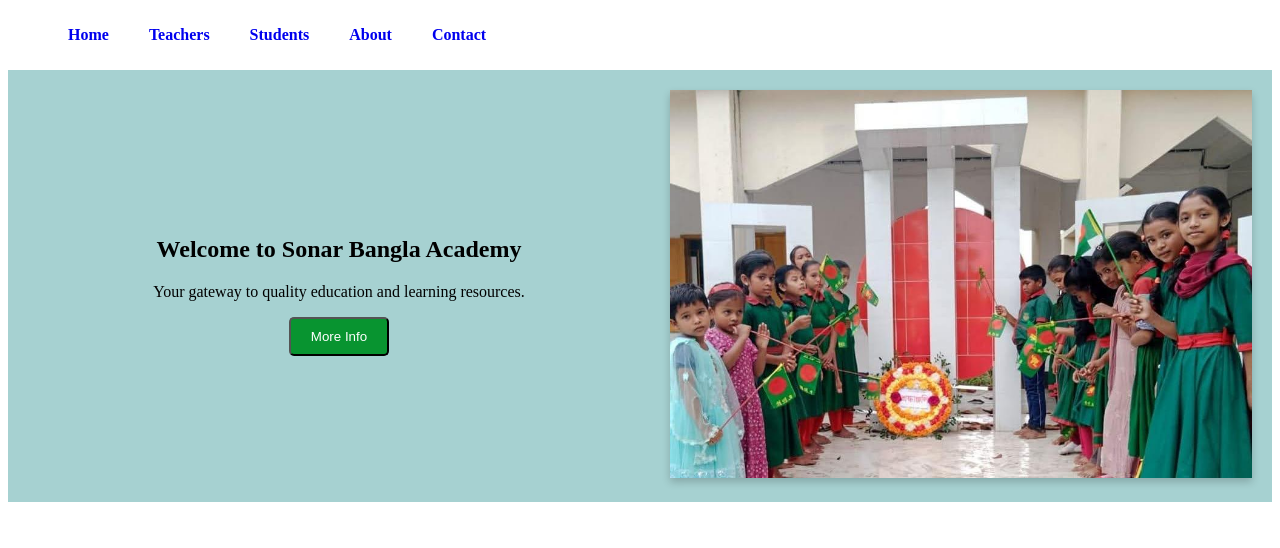
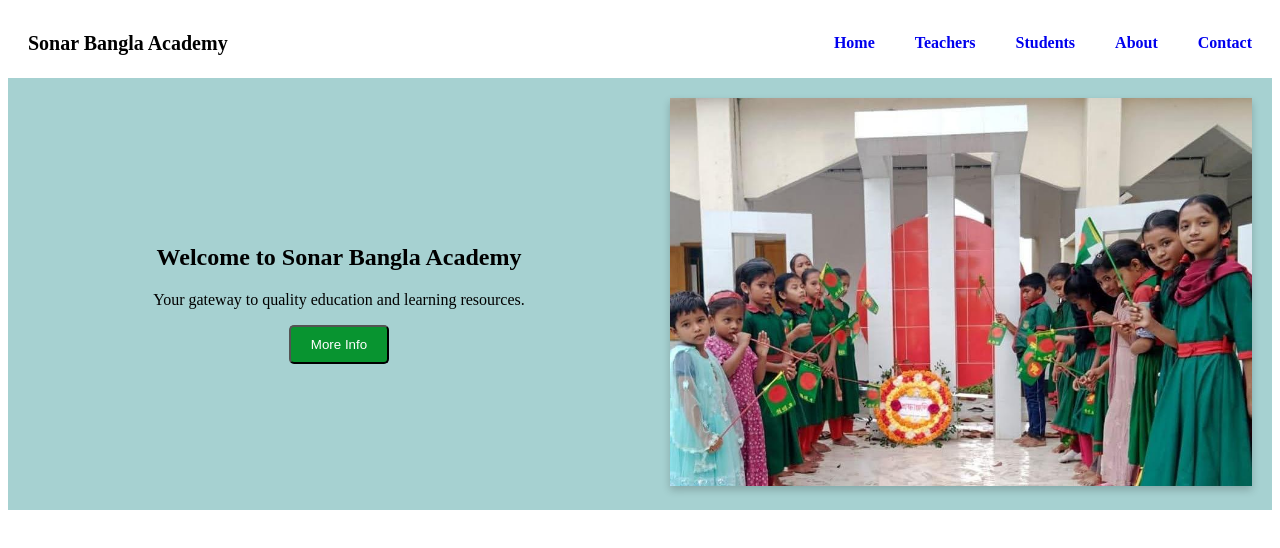
Before and after one commit to Robiul-Hosen/sonar-bangla-academy, a plain HTML site: page index.html in a window 1280 px wide. Drawn offline with Linux system fonts and the light colour scheme.

Commit message:
navber and banner work

```diff
--- a/Styles/style.css
+++ b/Styles/style.css
@@ -1,4 +1,12 @@
+nav{
+    display: flex;
+    justify-content: space-between;
+    align-items: center;
+
+
+}
 nav ul{
+
     display: flex;
     list-style: none;
     /* gap: 20px; */
@@ -17,6 +25,15 @@ nav ul li a{
 nav ul li:hover{
     background-color: #99babb;
     transform: translateY(-5px);
+}
+
+.logo a{
+  margin-left: 20px;
+   font-size: 20px;
+    font-weight: bold;
+    color: #000000;
+    text-decoration: none;
+
 }
 /* ===========Banner Styles=========== */
 .banner {
--- a/index.html
+++ b/index.html
@@ -9,7 +9,11 @@
 <body>
     <header>
         <nav>
+            <div class="logo">
+                <a href="/login">Sonar Bangla Academy</a>
+            </div>
             <ul>
+
                 <li><a href="/">Home</a></li>
                 <li><a href="/teacher">Teachers</a></li>
                 <li><a href="/Student">Students</a></li>
```
